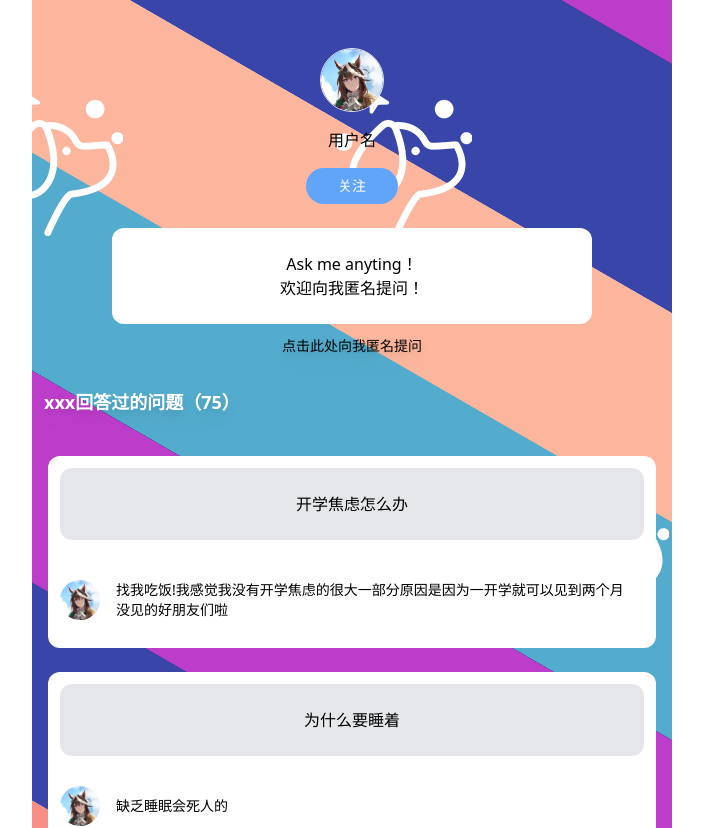
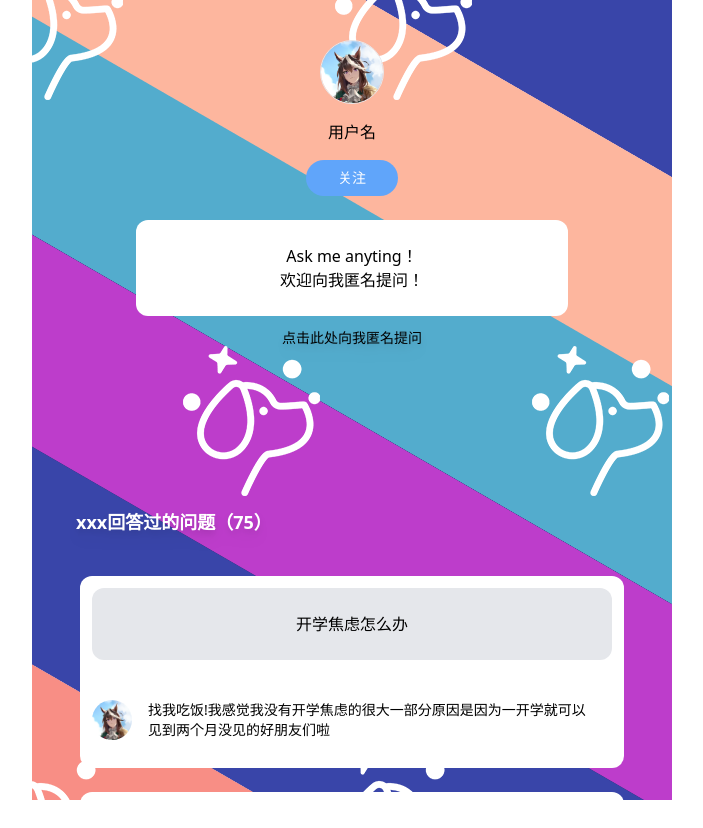
Before and after one commit to DDMeaqua/AddBox, a Vue app: page / in a window 1280 px wide. Shown: the top 828 px of the page, without its empty margins (288-991 px from the left). After the commit the page ends 800 px from the top, so only its background shows below. Built offline with nearby package versions, Linux system fonts and the light colour scheme.

Commit message:
chore: fix css

```diff
--- a/src/App.vue
+++ b/src/App.vue
@@ -1,5 +1,5 @@
 <template>
-  <div class="max-w-screen-sm mx-auto min-h-full bg-fixed bg-[url('./assets/bg.png')] bg-repeat-y bg-center py-8">
+  <div class="max-w-screen-sm mx-auto bg-fixed bg-[url('./assets/bg.png')] bg-repeat-y bg-center overflow-y-auto fixed inset-0 py-6 lg:px-8">
       <router-view />
   </div>
 </template>
--- a/src/views/Home.vue
+++ b/src/views/Home.vue
@@ -28,7 +28,7 @@
 
     <!-- QA -->
     <div>
-      <div class="mt-8 text-lg pl-3 text-white font-bold pb-4 drop-shadow-lg">
+      <div class="mt-40 text-lg pl-3 text-white font-bold pb-4 drop-shadow-lg">
         xxx回答过的问题（75）
       </div>
 
```
